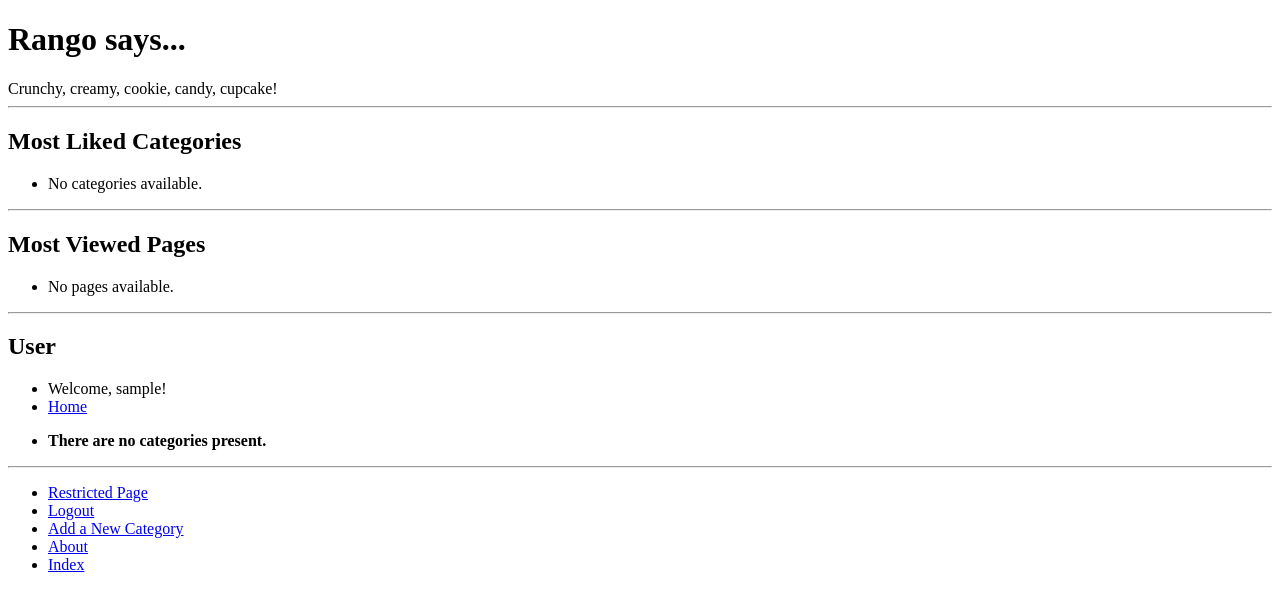
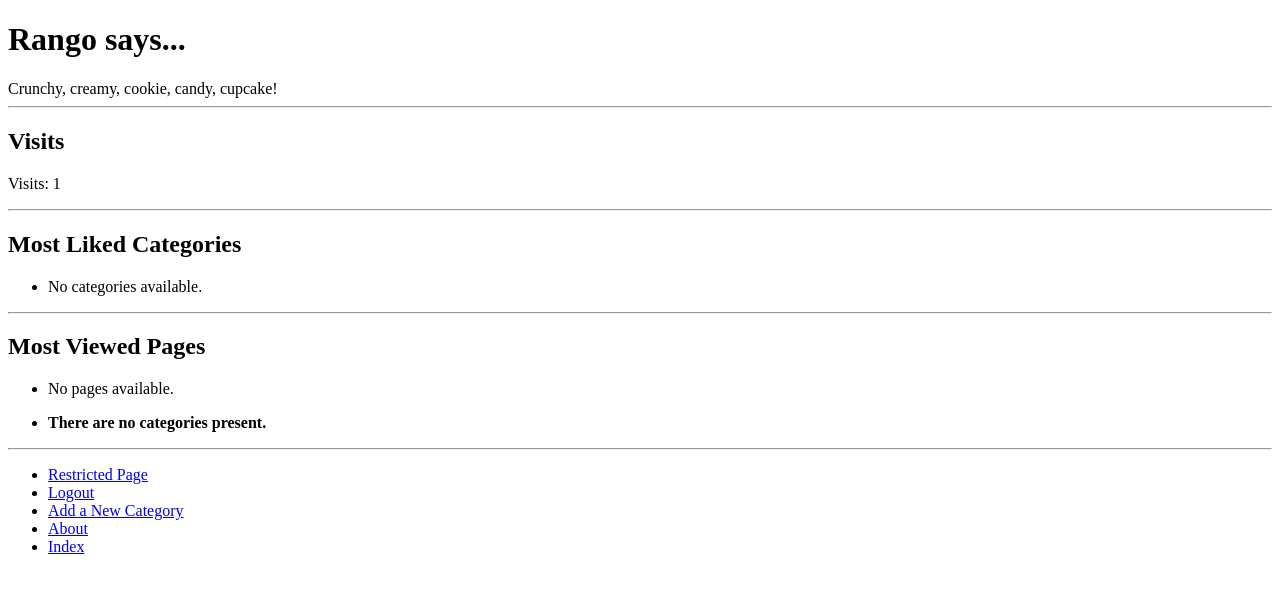
Before and after one commit to yuhang-feng404/wad2-rango, a Django app: page /rango/ in a window 1280 px wide. Shown: the top 611 px of the page. Run offline with Django 3.2, Linux system fonts and the light colour scheme; the visitor is signed in with stand-in values (Sample User, id 1); data that the repository does not hold is empty.

Commit message:
chapter 10.5

```diff
--- a/rango/templates/rango/index.html
+++ b/rango/templates/rango/index.html
@@ -12,6 +12,11 @@
 <div>
     {{ boldmessage }}
 </div>
+
+<hr />
+
+<h2>Visits</h2>
+<p>Visits: {{ visits }}</p>
 
 <hr />
 
@@ -41,17 +46,4 @@
     {% endfor %}
 </ul>
 
-<hr />
-
-<h2>User</h2>
-
-<ul>
-    {% if user.is_authenticated %}
-        <li>Welcome, {{ user.username }}!</li>
-        <li><a href="{% url 'rango:index' %}">Home</a></li>
-    {% else %}
-        <li><a href="{% url 'rango:register' %}">Register</a></li>
-    {% endif %}
-</ul>
-
 {% endblock %}
--- a/rango/views.py
+++ b/rango/views.py
@@ -3,35 +3,58 @@ from django.urls import reverse
 from django.http import HttpResponse
 from django.contrib.auth import authenticate, login, logout
 from django.contrib.auth.decorators import login_required
+from datetime import datetime
 
 from rango.models import Category, Page
 from rango.forms import CategoryForm, PageForm
 from rango.forms import UserForm, UserProfileForm
 
 
+def visitor_cookie_handler(request, response):
+
+    # Get number of visits (default = 1)
+    visits = int(request.COOKIES.get('visits', '1'))
+
+    # Get last visit time
+    last_visit_cookie = request.COOKIES.get('last_visit', str(datetime.now()))
+    last_visit_time = datetime.strptime(last_visit_cookie[:19], '%Y-%m-%d %H:%M:%S')
+
+    # If more than a day has passed
+    if (datetime.now() - last_visit_time).days > 0:
+        visits = visits + 1
+        response.set_cookie('last_visit', str(datetime.now()))
+    else:
+        response.set_cookie('last_visit', last_visit_cookie)
+
+    # Update visits cookie
+    response.set_cookie('visits', visits)
+
+
 def index(request):
-    context_dict = {}
 
     category_list = Category.objects.order_by('-likes')[:5]
     page_list = Page.objects.order_by('-views')[:5]
 
+    context_dict = {}
     context_dict['boldmessage'] = "Crunchy, creamy, cookie, candy, cupcake!"
     context_dict['categories'] = category_list
     context_dict['pages'] = page_list
 
-    request.session.set_test_cookie()
 
-    return render(request, 'rango/index.html', context=context_dict)
+    context_dict['visits'] = int(request.COOKIES.get('visits', '1'))
+
+    # First create response object
+    response = render(request, 'rango/index.html', context=context_dict)
+
+    # Handle cookies
+    visitor_cookie_handler(request, response)
+
+    return response
 
 
 def about(request):
     context_dict = {}
     context_dict['aboutmessage'] = "This is the about page."
-
-    if request.session.test_cookie_worked():
-        print("TEST COOKIE WORKED!")
-        request.session.delete_test_cookie()
-
     return render(request, 'rango/about.html', context=context_dict)
 
 
@@ -162,7 +185,6 @@ def user_login(request):
             else:
                 return HttpResponse("Your Rango account is disabled.")
         else:
-            print(f"Invalid login details: {username}, {password}")
             return HttpResponse("Invalid login details supplied.")
 
     else:
```
